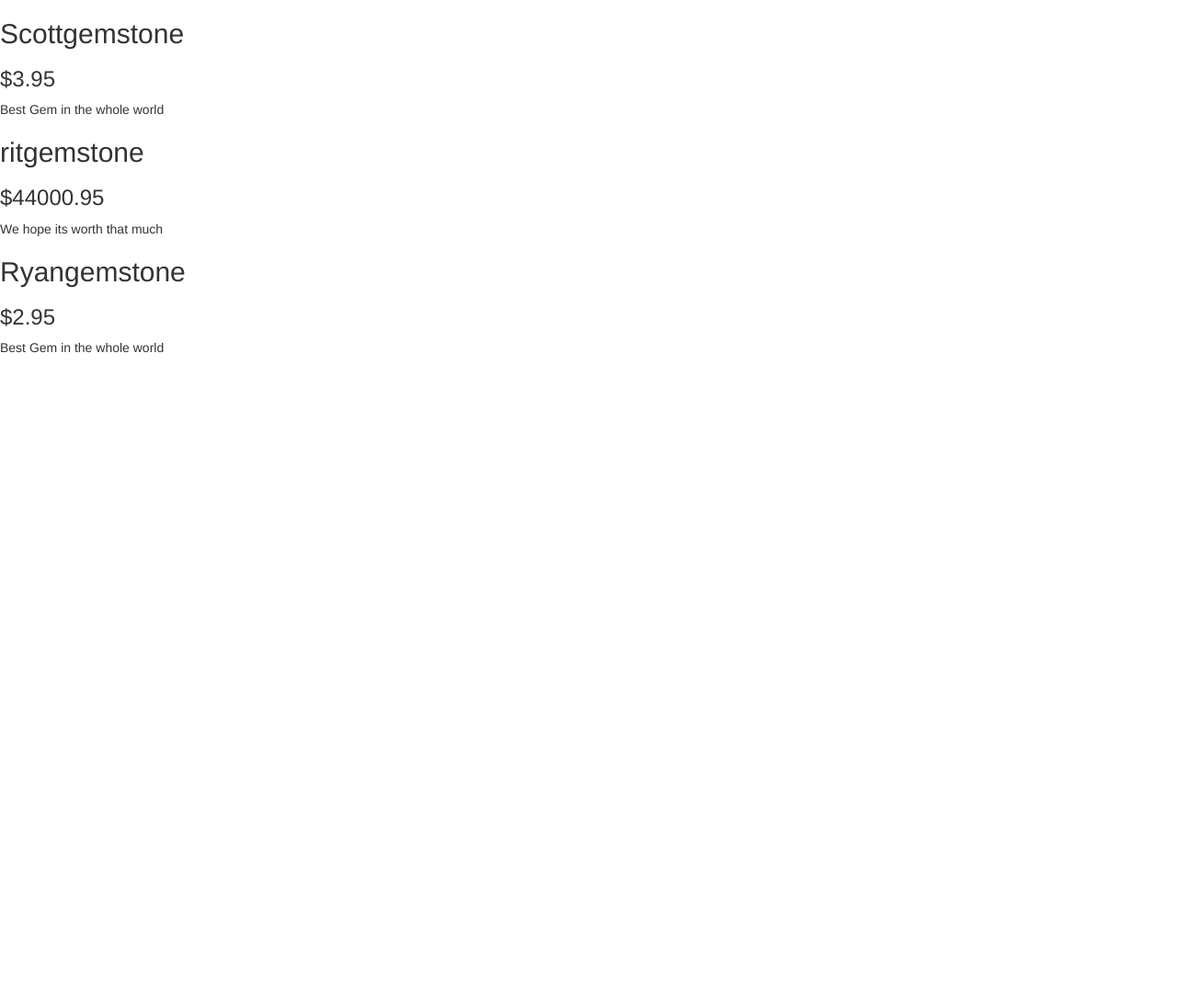
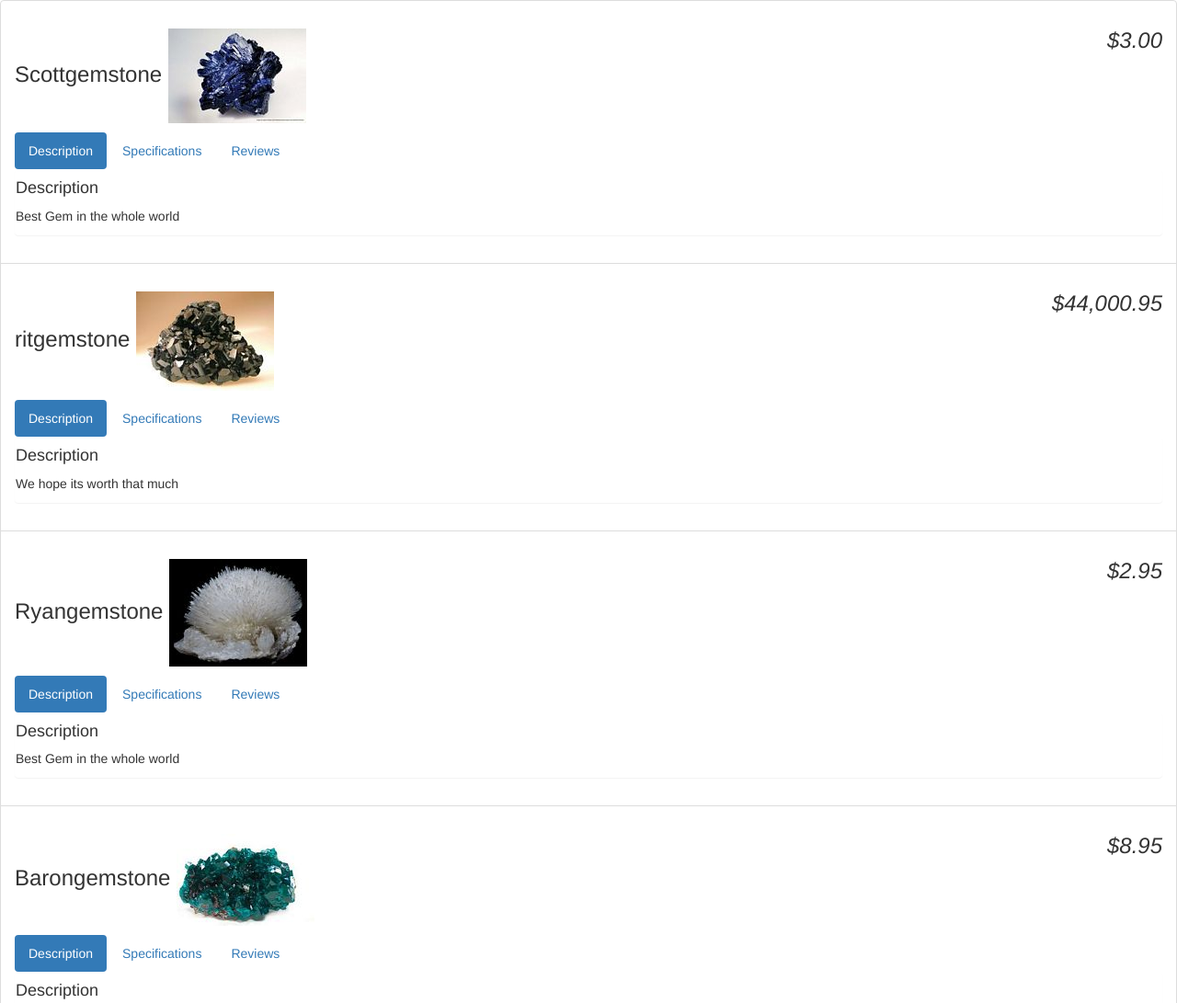
Before and after one commit to baron159/Shaping-up-with-AnglarJS, a plain HTML site: page First_Time/index.html in a window 1280 px wide. Shown: the top 1091 px of the page at 92% size. Before the commit the page ends 800 px from the top, so only its background shows below. Drawn offline with Linux system fonts and the light colour scheme.

Commit message:
Hello Scott

```diff
--- a/First_Time/index.html
+++ b/First_Time/index.html
@@ -1,8 +1,8 @@
 <!DOCTYPE html>
 
-<html ng-app="store">
+<html ng-app="GemStore">
     <head>
-        <title>First Time Angular</title>
+        <title>GemStore</title>
 
         <link rel="stylesheet" type="text/css" href="bootstrap.min.css" />
 
@@ -11,12 +11,36 @@
     </head>
 
     <body ng-controller="StoreController as store">
-        <div ng-repeat="product in store.products" ng-hide="product.soldOut">
-            <h2>{{product.name}}</h2>
-            <h3>${{product.price}}</h3>
-            <p>{{product.description}}</p>
-            <button ng-show="store.product.canPurchase">Add to Cart</button>
-        </div>
+        <ul class="list-group">
+            <li class="list-group-item" ng-repeat="product in store.products">
+                <h3>
+                    {{product.name}}
+                    <em class="pull-right">{{product.price | currency}}</em>
+                    <img ng-src="{{product.images[0].full}}" />
+                </h3>
+                <section ng-init="tab = 1">
+                    <ul class="nav nav-pills">
+                        <li ng-class="{ active:tab === 1 }"> <a href ng-click="tab=1">Description</a></li>
+                        <li ng-class="{ active:tab === 2 }">
+                            <a href ng-click="tab=2">Specifications</a>
+                        </li>
+                        <li ng-class="{ active:tab === 3 }"> <a href ng-click="tab=3">Reviews</a></li>
+                    </ul>
+                    <div class="panel" ng-show="tab === 1">
+                        <h4>Description</h4>
+                        <p>{{product.description}}</p>
+                    </div>
+                    <div class="panel" ng-show="tab === 2">
+                        <h4>Specifications</h4>
+                        <blockquote>None Yet</blockquote>
+                    </div>
+                    <div class="panel" ng-show="tab === 3">
+                        <h4>Reviews</h4>
+                        <blockquote>None Yet</blockquote>
+                    </div>
+                </section>
+            </li>
+        </ul>
     </body>
 
 </html>
--- a/First_Time/modu.js
+++ b/First_Time/modu.js
@@ -1,6 +1,6 @@
 
 (function () {
-    var app = angular.module('store', []);
+    var app = angular.module('GemStore', []);
     app.controller('StoreController', function(){
         this.products = gems;
     });
@@ -8,8 +8,18 @@
     var gems = [
         {
             name: 'Scottgemstone',
-            price: 3.95,
+            price: 3,
             description: 'Best Gem in the whole world',
+            images: [
+                {
+                    full: 'img/full/m1.jpg',
+                    thumb: 'img/thumbs/t1.jpg'
+                },
+                {
+                    full: 'img/full/m2.jpg',
+                    thumb: 'img/thumbs/t2.jpg'
+                }
+            ],
             canPurchase:false,
             soldOut:false,
         },
@@ -17,6 +27,16 @@
             name: 'ritgemstone',
             price: 44000.95,
             description: 'We hope its worth that much',
+            images: [
+                {
+                    full: 'img/full/m2.jpg',
+                    thumb: 'img/thumbs/t2.jpg'
+                },
+                {
+                    full: 'img/full/m4.jpg',
+                    thumb: 'img/thumbs/t4.jpg'
+                }
+            ],
             canPurchase:true,
             soldOut:false,
         },
@@ -24,6 +44,16 @@
             name: 'Ryangemstone',
             price: 2.95,
             description: 'Best Gem in the whole world',
+            images: [
+                {
+                    full: 'img/full/m4.jpg',
+                    thumb: 'img/thumbs/t4.jpg'
+                },
+                {
+                    full: 'img/full/m3.jpg',
+                    thumb: 'img/thumbs/t3.jpg'
+                }
+            ],
             canPurchase:false,
             soldOut:false,
         },
@@ -31,6 +61,16 @@
             name: 'Barongemstone',
             price: 8.95,
             description: 'Best Gem in the whole world',
+            images: [
+                {
+                    full: 'img/full/m3.jpg',
+                    thumb: 'img/thumbs/t3.jpg'
+                },
+                {
+                    full: 'img/full/m1.jpg',
+                    thumb: 'img/thumbs/t1.jpg'
+                }
+            ],
             canPurchase:true,
             soldOut:true,
         }
```
Also changed, not shown: First_Time/img/full/m1.jpg (added), First_Time/img/full/m2.jpg (added), First_Time/img/full/m3.jpg (added), First_Time/img/full/m4.jpg (added), First_Time/img/thumbs/t1.jpg (added), First_Time/img/thumbs/t2.jpg (added), First_Time/img/thumbs/t3.jpg (added), First_Time/img/thumbs/t4.jpg (added).
